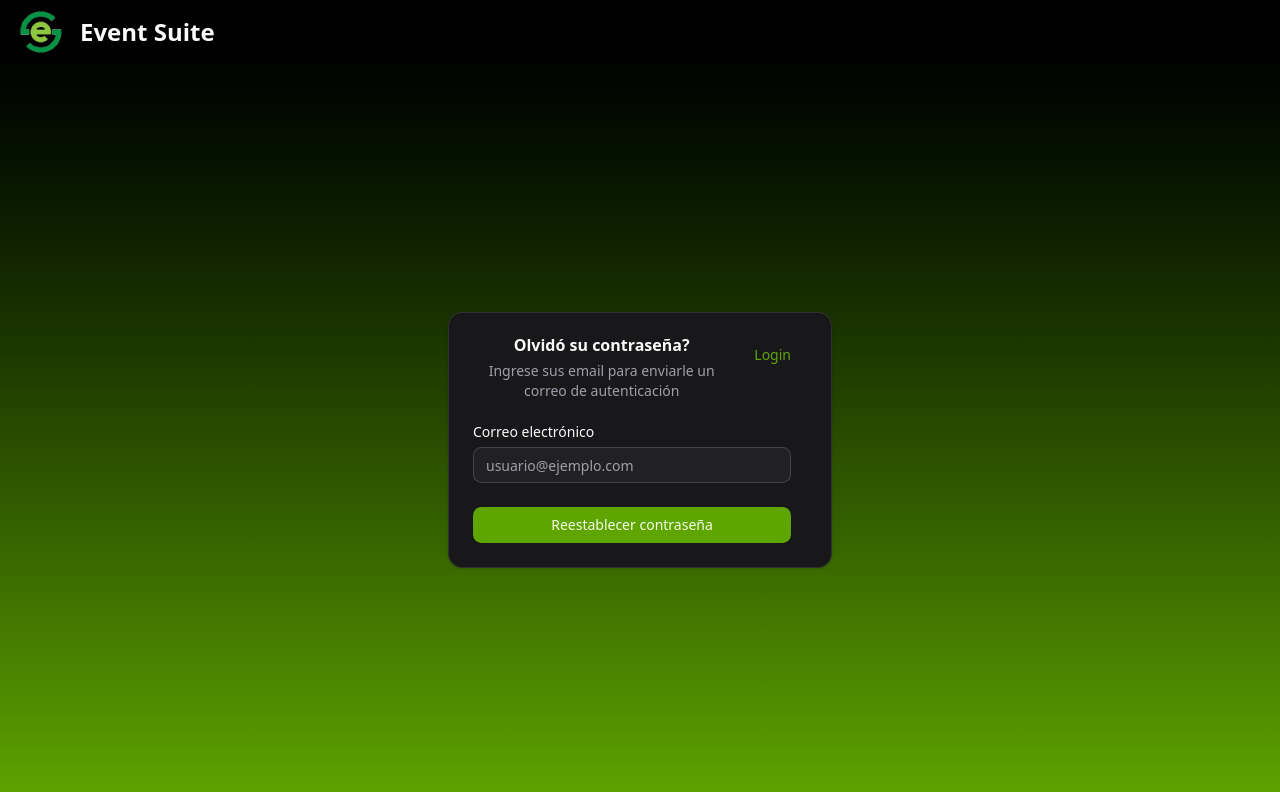
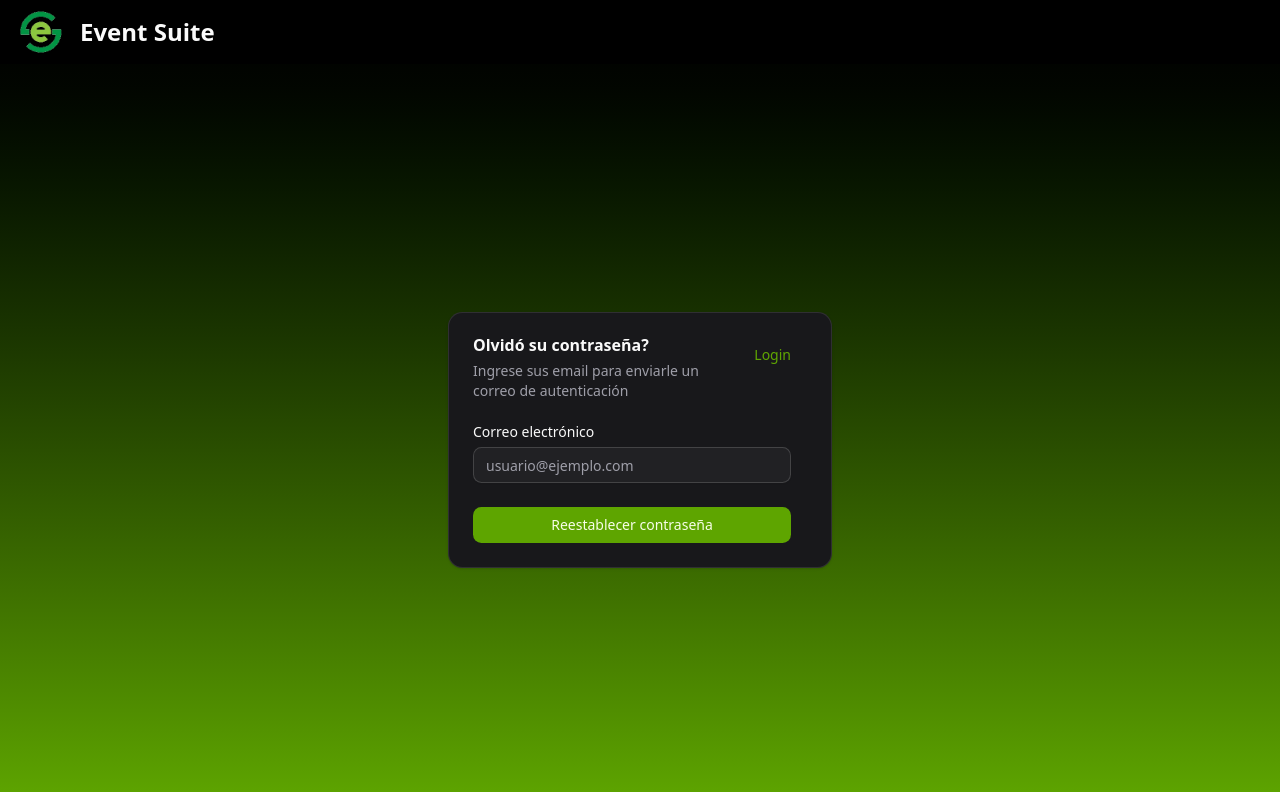
Before and after one commit to Wisso124214/spectra-suite, a React (Vite) app in the folder frontend/: page /forgot-password in a window 1280 px wide. Shown: the top 792 px of the page. Built offline with nearby package versions, Linux system fonts and the light colour scheme.

Commit message:
feat: minor styles

```diff
--- a/frontend/src/pages/ForgotPassword.tsx
+++ b/frontend/src/pages/ForgotPassword.tsx
@@ -67,7 +67,7 @@ export default function ForgotPassword() {
   return (
     <div className='flex items-center justify-center h-screen w-full'>
       <Card className='w-full max-w-sm'>
-        <CardHeader>
+        <CardHeader className='text-left'>
           <CardTitle>Olvidó su contraseña?</CardTitle>
           <CardDescription>
             Ingrese sus email para enviarle un correo de autenticación
--- a/frontend/src/pages/Login.tsx
+++ b/frontend/src/pages/Login.tsx
@@ -80,7 +80,7 @@ export default function Login() {
   return (
     <div className='flex items-center justify-center h-screen w-full'>
       <Card className='w-full max-w-sm'>
-        <CardHeader>
+        <CardHeader className='text-left'>
           <CardTitle>Iniciar sesión</CardTitle>
           <CardDescription>
             Ingrese su nombre de usuario para iniciar sesión en su cuenta
--- a/frontend/src/pages/Register.tsx
+++ b/frontend/src/pages/Register.tsx
@@ -87,7 +87,7 @@ export default function Register() {
   return (
     <div className='flex items-center justify-center h-screen w-full'>
       <Card className='w-full max-w-sm'>
-        <CardHeader>
+        <CardHeader className='text-left'>
           <CardTitle>Registrarse</CardTitle>
           <CardDescription>
             Ingrese sus datos para crear una cuenta
--- a/frontend/src/pages/ResetPassword.tsx
+++ b/frontend/src/pages/ResetPassword.tsx
@@ -78,7 +78,7 @@ export default function ResetPassword() {
   return (
     <div className='flex items-center justify-center h-screen w-full'>
       <Card className='w-full max-w-sm'>
-        <CardHeader>
+        <CardHeader className='text-left'>
           <CardTitle>Reestablezca su contraseña</CardTitle>
         </CardHeader>
         <CardContent>
```
